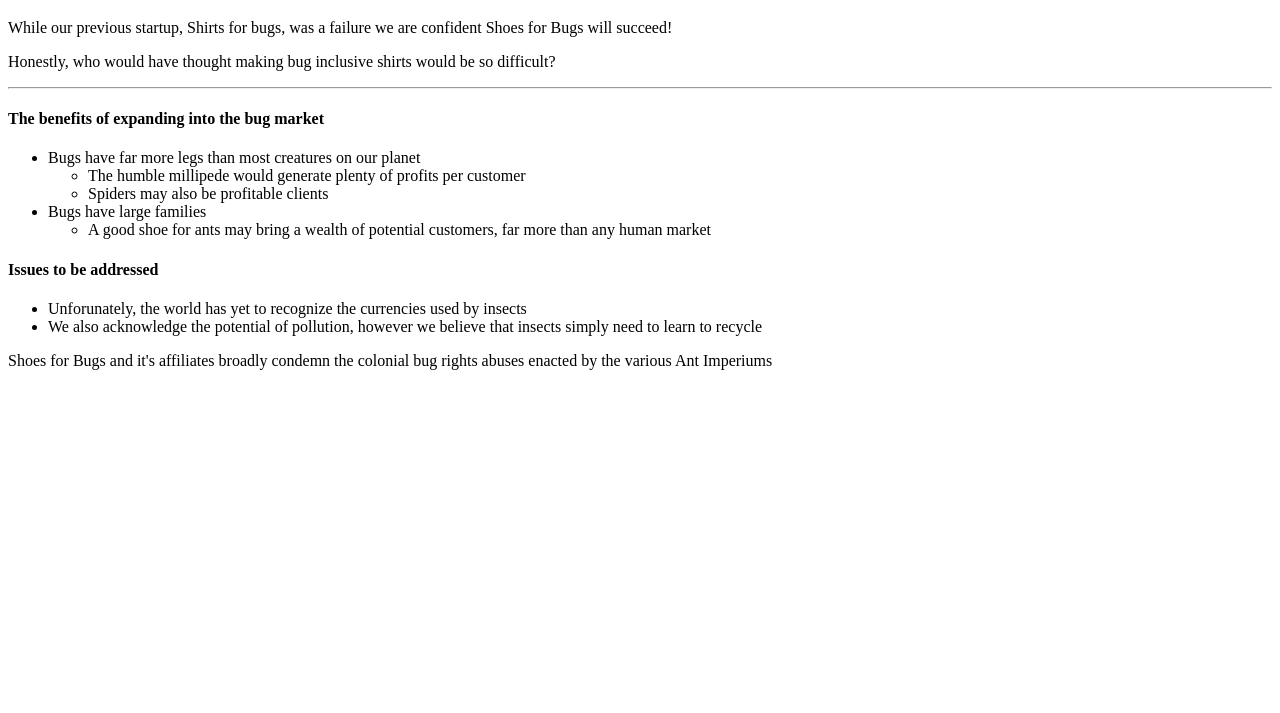
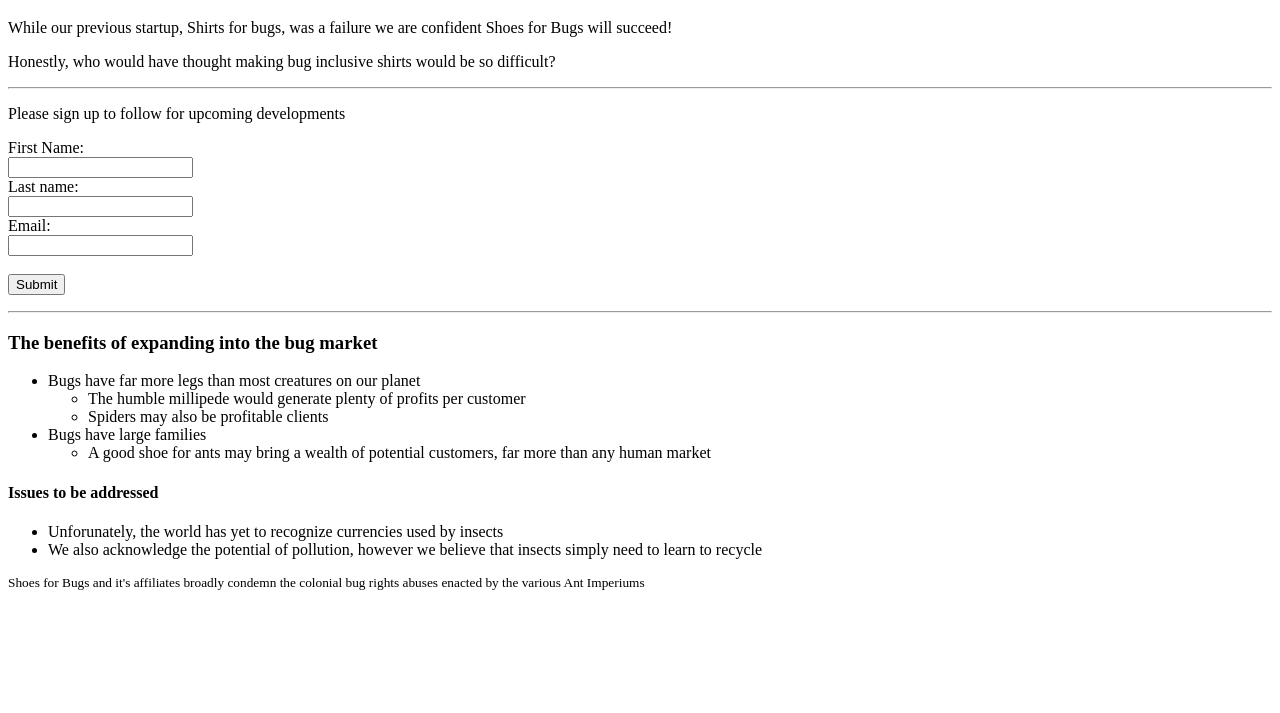
Before and after one commit to kennethhun/html-site, a plain HTML site: page bugs.html in a window 1280 px wide. Shown: the part 87-800 px from the top of the page. Drawn offline with Linux system fonts and the light colour scheme.

Commit message:
fixed minor mistakes

```diff
--- a/bugs.html
+++ b/bugs.html
@@ -11,9 +11,21 @@
         <h1>Shoes for Bugs</h1>
         <p>While our previous startup, Shirts for bugs, was a failure we are confident Shoes for Bugs will succeed!</p>
         <p>Honestly, who would have thought making bug inclusive shirts would be so difficult?</p>
+
+        <hr>
+        <p>Please sign up to follow for upcoming developments</p>
+        <form>
+            <label for="fname">First Name:</label><br>
+            <input type="text" id="fname" name="fname"><br>
+            <label for="lname">Last name:</label><br>
+            <input type="text" id="lname" name="lname"><br>
+            <label for="email">Email:</label><br>
+            <input type="text" id="email" name="email"><br><br>
+            <input type="submit" value="Submit">
+        </form>
         <hr>
 
-        <h4>The benefits of expanding into the bug market</h4>
+        <h3>The benefits of expanding into the bug market</h3>
         <ul>
             <li>Bugs have far more legs than most creatures on our planet</li>
             <ul>
@@ -28,11 +40,11 @@
 
         <h4>Issues to be addressed</h4>
         <ul>
-            <li>Unforunately, the world has yet to recognize the currencies used by insects</li>
+            <li>Unforunately, the world has yet to recognize currencies used by insects</li>
             <li>We also acknowledge the potential of pollution, however we believe that insects simply need to learn to recycle</li>
         </ul>
 
-        <p>Shoes for Bugs and it's affiliates broadly condemn the colonial bug rights abuses enacted by the various Ant Imperiums</p>
+        <p><small>Shoes for Bugs and it's affiliates broadly condemn the colonial bug rights abuses enacted by the various Ant Imperiums</small></p>
         <img src="images/millipede.png" />
     </body>
 
```
Also changed, not shown: index.html (+4 -4 lines).
